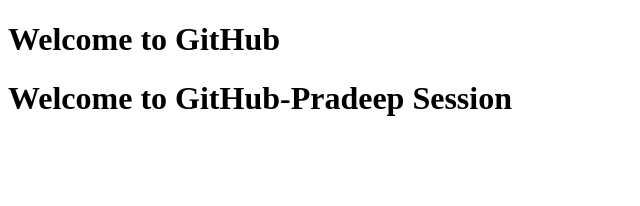
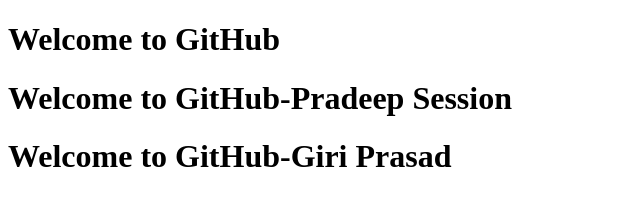
Before and after one commit to ainugiri/Dec2023_V1, a plain HTML site: page index.html in a window 1280 px wide. Shown: the whole page, without its empty margins (0-640 px from the left). Drawn offline with Linux system fonts and the light colour scheme.

Commit message:
index updated by Giri Prasad

```diff
--- a/index.html
+++ b/index.html
@@ -8,5 +8,6 @@
 <body>
     <h1>Welcome to GitHub</h1>
     <h1>Welcome to GitHub-Pradeep Session</h1>
+    <h1>Welcome to GitHub-Giri Prasad </h1>
 </body>
 </html>
```
